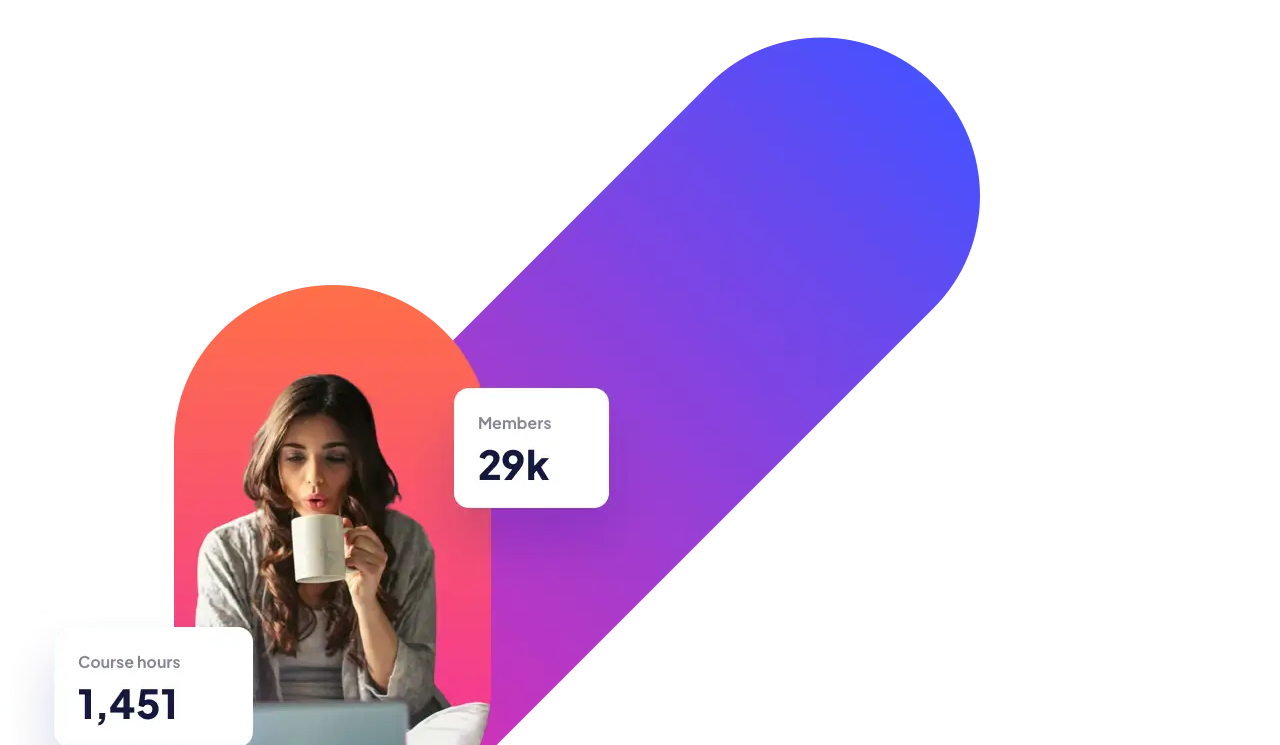
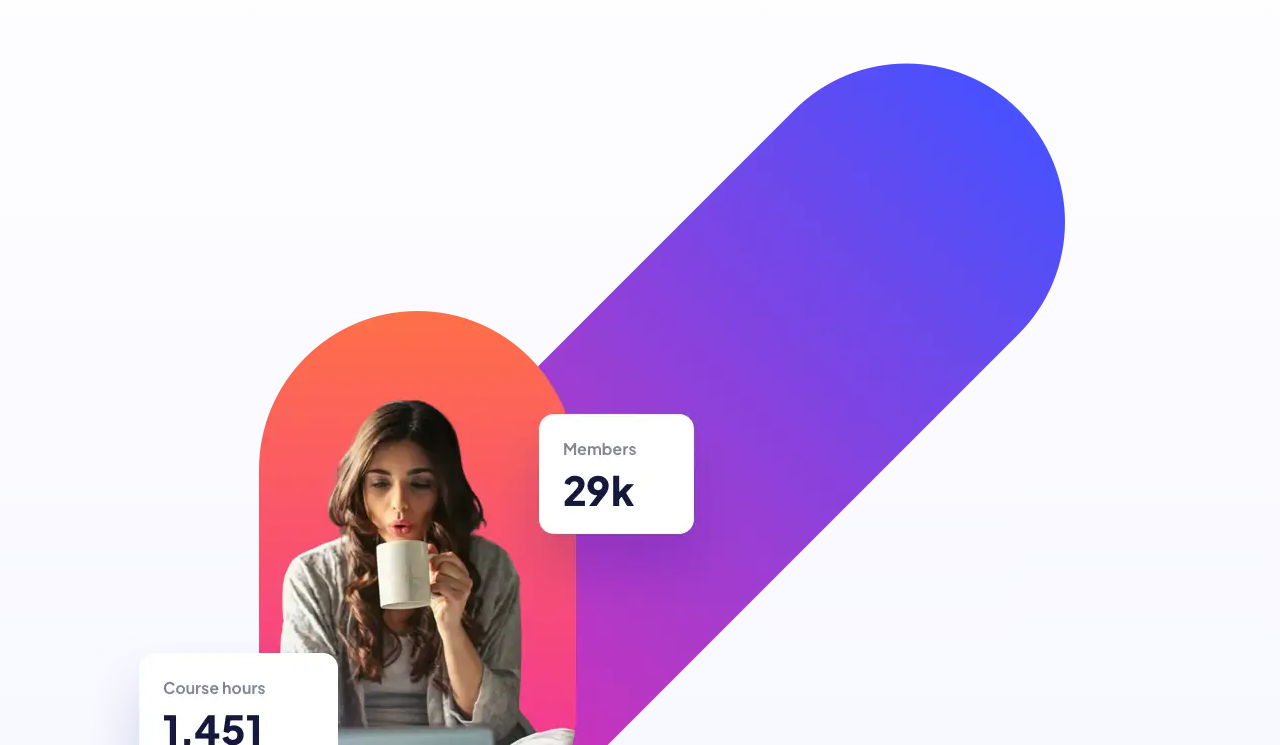
Before and after one commit to WesselKonstantinov/skilled-elearning-landing-page, a plain HTML site: page index.html in a window 1280 px wide. Shown: the part 178-923 px from the top of the page. Drawn offline with Linux system fonts and the light colour scheme.

Commit message:
Set global layout styles

```diff
--- a/index.html
+++ b/index.html
@@ -20,6 +20,7 @@
   </head>
   <body>
     <div class="page">
+      <div class="page__inner">
         <header class="header">
           <a href="/" class="link">
             <img
@@ -157,8 +158,8 @@
                   />
                   <h3 class="course-card__heading">Photography</h3>
                   <p class="course-card__text">
-                  Explore critical fundamentals like lighting, composition, and
-                  focus to capture exceptional photos.
+                    Explore critical fundamentals like lighting, composition,
+                    and focus to capture exceptional photos.
                   </p>
                   <a href="/" class="cta">Get Started</a>
                 </div>
@@ -191,8 +192,8 @@
                   />
                   <h3 class="course-card__heading">Business</h3>
                   <p class="course-card__text">
-                  A step-by-step playbook to help you start, scale, and sustain
-                  your business without outside investment.
+                    A step-by-step playbook to help you start, scale, and
+                    sustain your business without outside investment.
                   </p>
                   <a href="/" class="cta">Get Started</a>
                 </div>
@@ -213,5 +214,6 @@
           <a href="/" class="cta">Get Started</a>
         </footer>
       </div>
+    </div>
   </body>
 </html>
--- a/styles.css
+++ b/styles.css
@@ -82,9 +82,14 @@ select {
   --color-flamboyant-flamingo: hsl(341 92% 62%);
   --color-taffy-pink: hsl(341 100% 83%);
   --color-white: hsl(0 0% 100%);
+  --color-foundation-white: hsl(236 100% 97%);
   --color-outrageous-orange: hsl(13 100% 64%);
   --color-magnificent-magenta: hsl(322 87% 55%);
   --color-hooloovoo-blue: hsl(237 100% 64%);
+  --gradient-white-to-foundation-white: linear-gradient(
+    var(--color-white) 0%,
+    var(--color-foundation-white) 100%
+  );
   --gradient-orange-to-magenta: linear-gradient(
     var(--color-outrageous-orange) 0%,
     var(--color-magnificent-magenta) 100%
@@ -111,3 +116,26 @@ select {
   --line-height-3xl: 1.625;
   --line-height-4xl: 1.75;
 }
+
+/* || Global styles */
+body {
+  color: var(--color-top-shelf);
+  font-family: var(--font-family-primary);
+  font-size: var(--font-size-base);
+  font-weight: var(--font-weight-medium);
+  line-height: var(--line-height-3xl);
+}
+
+/* || Page container styles */
+.page {
+  box-sizing: content-box;
+  max-width: 90rem;
+  margin-inline: auto;
+  padding: 1rem 1rem 0;
+  background-image: var(--gradient-white-to-foundation-white);
+}
+
+.page__inner {
+  max-width: 69.375rem;
+  margin-inline: auto;
+}
```
Lines whose indentation alone changed are shown as unchanged.
